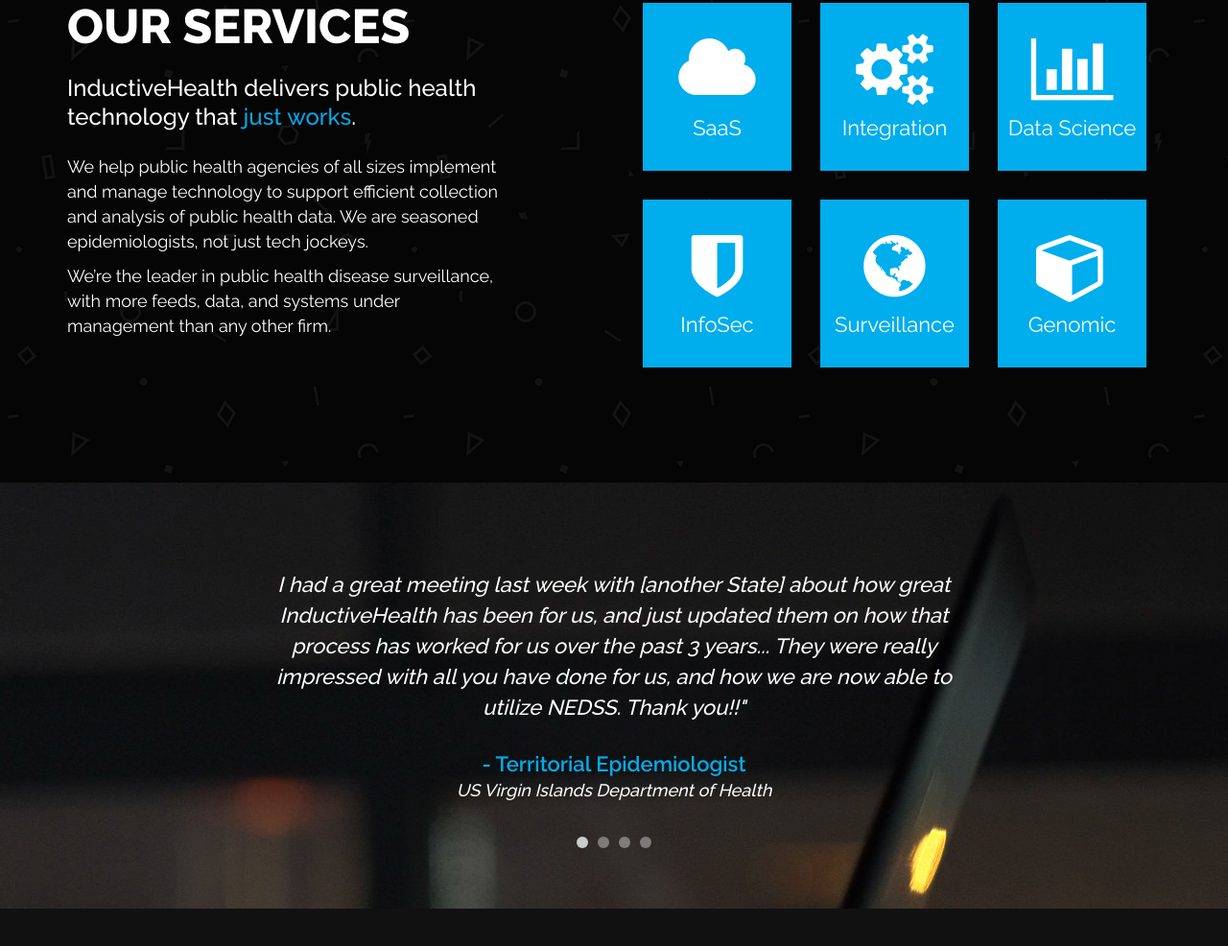
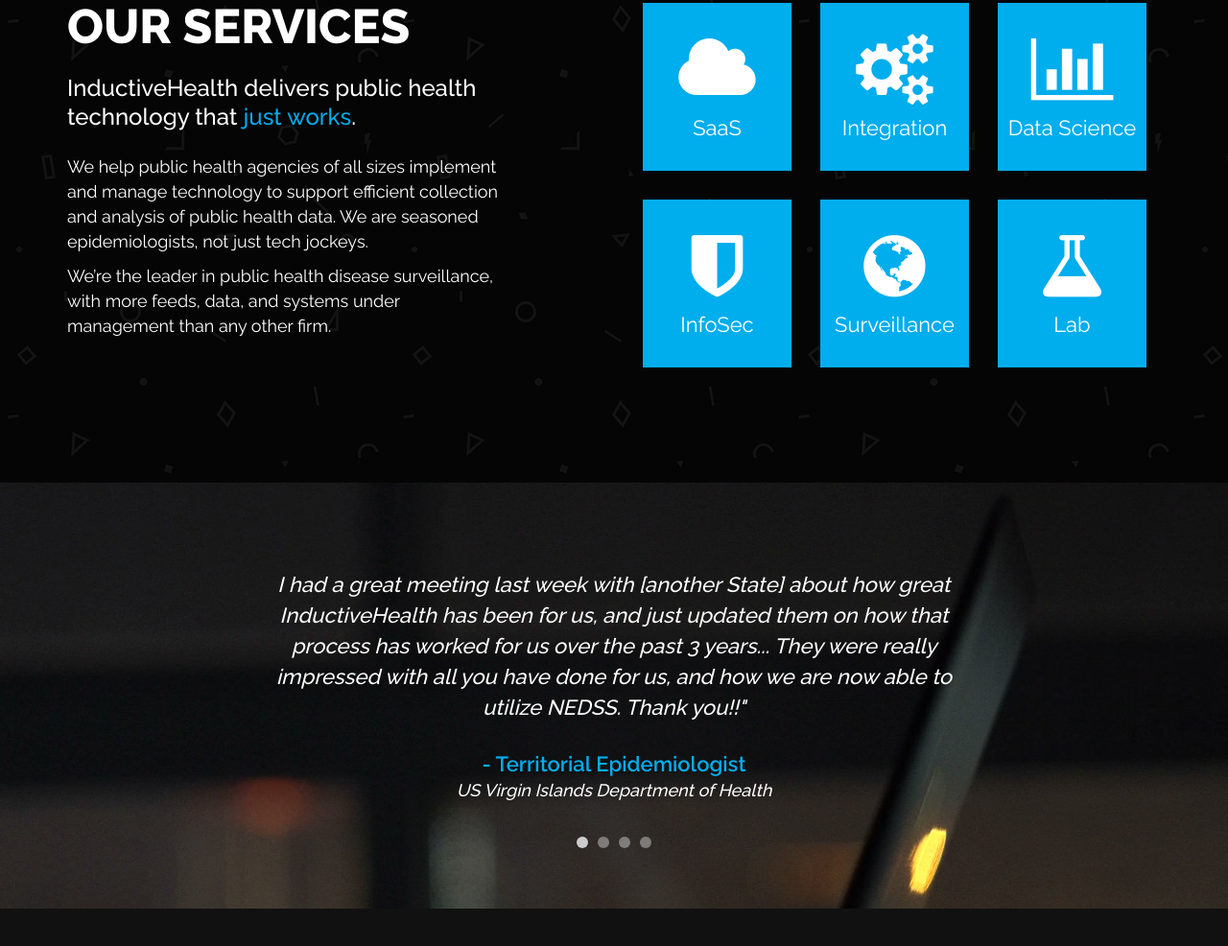
Before and after one commit to inductivehealth/inductivehealth.github.io, a plain HTML site: page index.html in a window 1280 px wide. Shown: the part 1739-2725 px from the top of the page at 96% size. Drawn offline with Linux system fonts and the light colour scheme.

Commit message:
Update index.html

```diff
--- a/index.html
+++ b/index.html
@@ -277,8 +277,8 @@
                         <!-- Service 5 Ends -->
                         <!-- Service 6 Starts -->
                         <div class="col-xs-6 col-md-4 s-items" data-project="services-pages/services-6.html">
-                            <div class="icons animated" data-animation="fadeInUp" data-animation-delay="500"><a href="#"> <i class="fa fa-cube"></i><br>
-                                Genomic</a>
+                            <div class="icons animated" data-animation="fadeInUp" data-animation-delay="500"><a href="#"> <i class="fa fa-flask"></i><br>
+                                Lab</a>
                             </div>
                         </div>
                         <!-- Service 6 Ends -->
```
